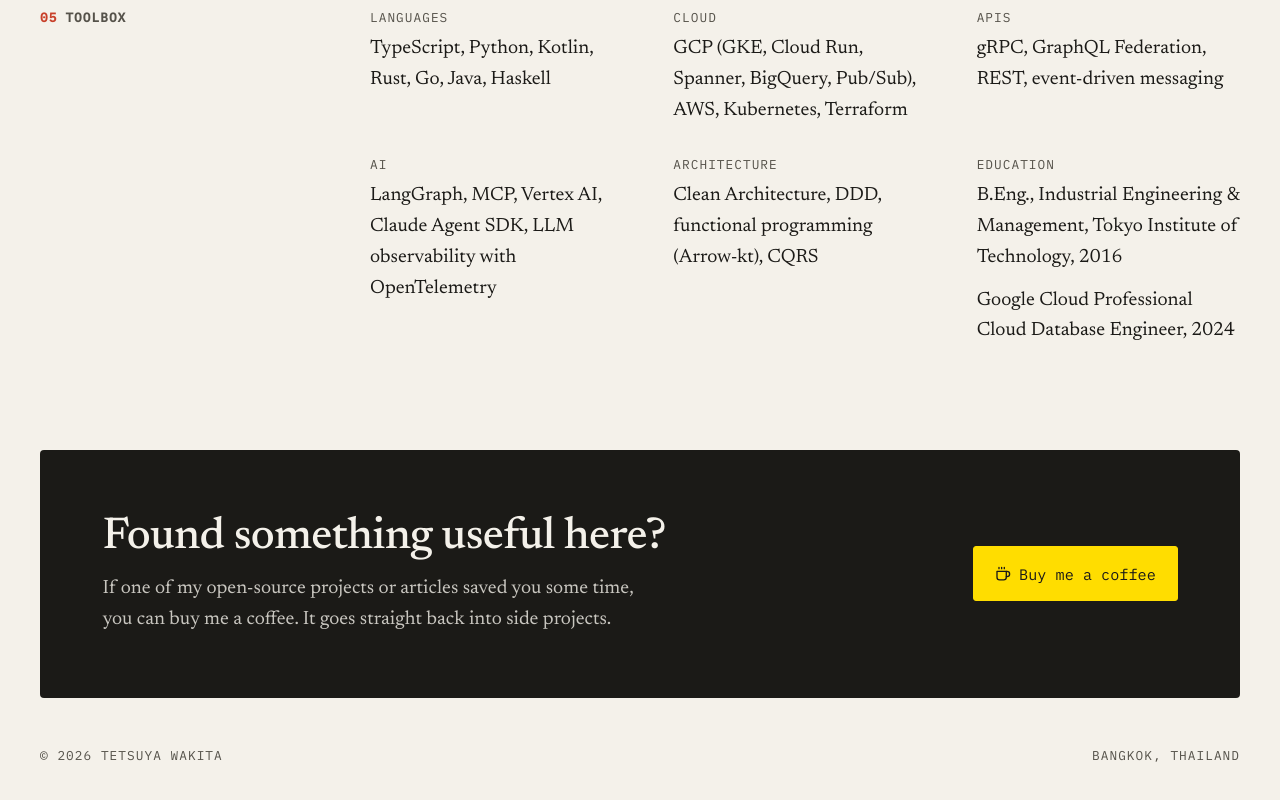
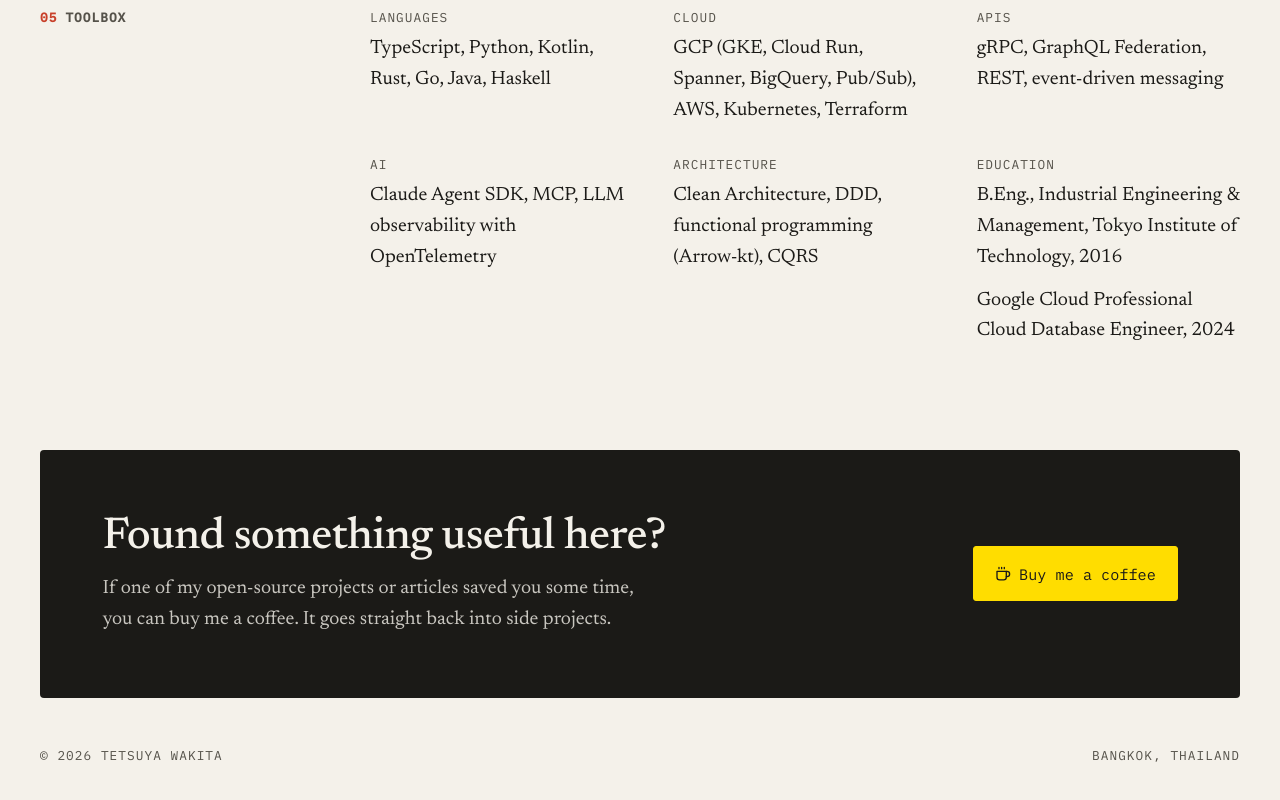
Before and after one commit to wakita181009/wakita181009.github.io, a plain HTML site: page index.html in a window 1280 px wide. Shown: the part 4010-4810 px from the top of the page. Drawn offline with Linux system fonts and the light colour scheme.

Commit message:
fix: drop LangGraph and Vertex AI from toolbox
Co-Authored-By: Claude Opus 5.5 <noreply@anthropic.com>

```diff
--- a/index.html
+++ b/index.html
@@ -529,7 +529,7 @@
         <div><dt class="label">Languages</dt><dd>TypeScript, Python, Kotlin, Rust, Go, Java, Haskell</dd></div>
         <div><dt class="label">Cloud</dt><dd>GCP (GKE, Cloud Run, Spanner, BigQuery, Pub/Sub), AWS, Kubernetes, Terraform</dd></div>
         <div><dt class="label">APIs</dt><dd>gRPC, GraphQL Federation, REST, event-driven messaging</dd></div>
-        <div><dt class="label">AI</dt><dd>LangGraph, MCP, Vertex AI, Claude Agent SDK, LLM observability with OpenTelemetry</dd></div>
+        <div><dt class="label">AI</dt><dd>Claude Agent SDK, MCP, LLM observability with OpenTelemetry</dd></div>
         <div><dt class="label">Architecture</dt><dd>Clean Architecture, DDD, functional programming (Arrow-kt), CQRS</dd></div>
         <div class="edu"><dt class="label">Education</dt><dd>
           <p>B.Eng., Industrial Engineering &amp; Management, Tokyo Institute of Technology, 2016</p>
```
